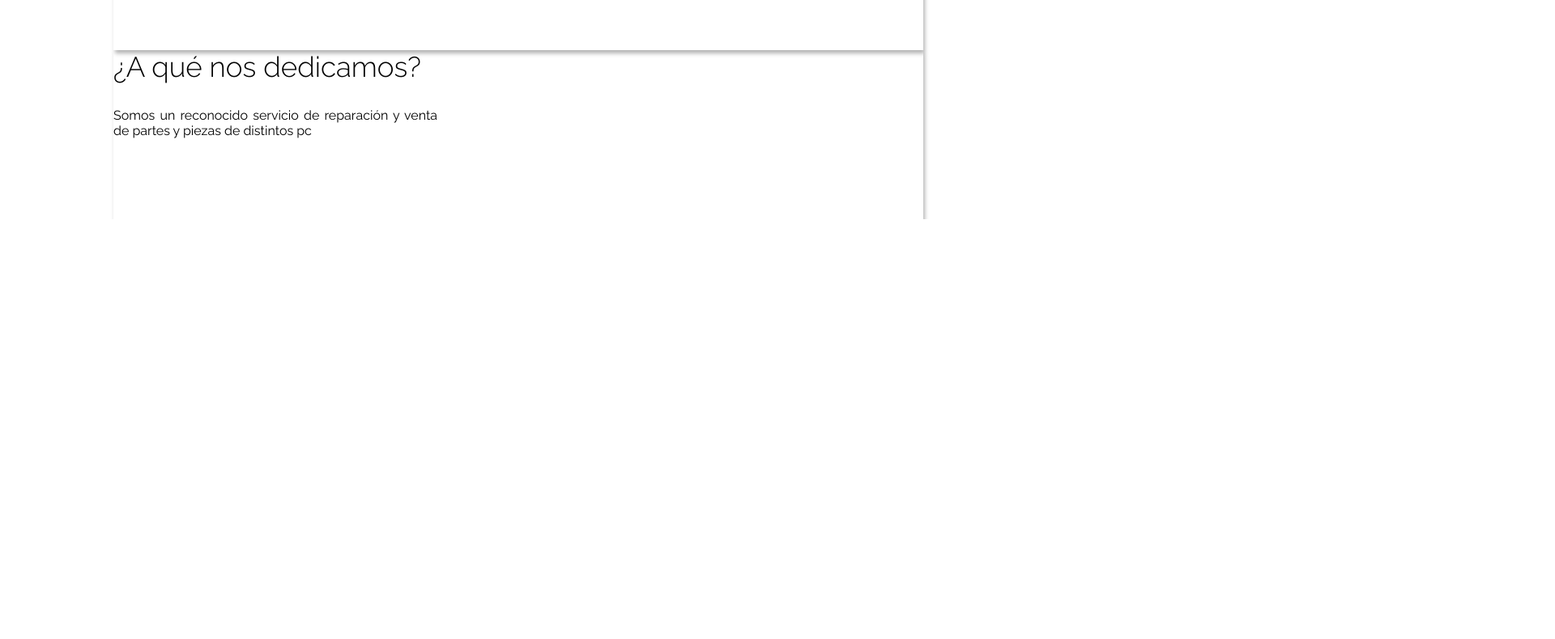
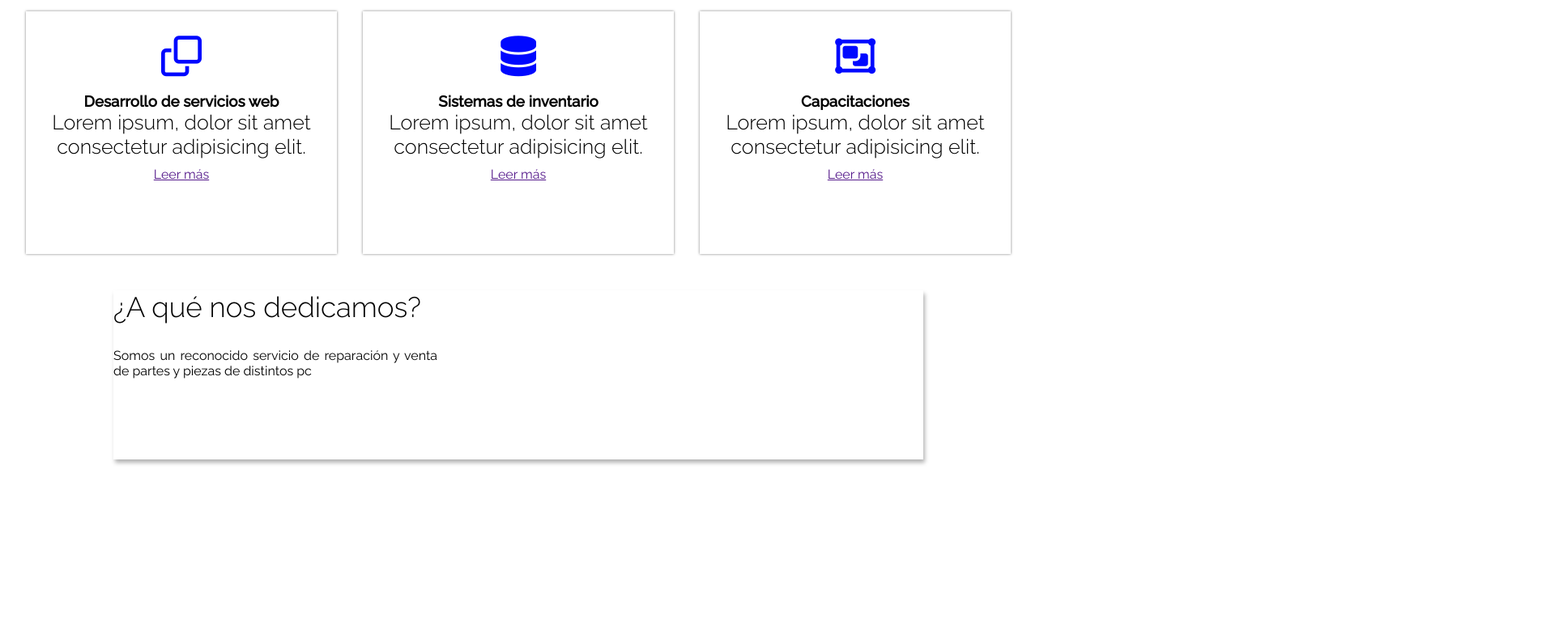
Before and after one commit to AlfonsoContreras05/DataUno, a plain HTML site: page index.html in a window 1280 px wide. Shown: the part 756-1546 px from the top of the page at 81% size, 1920 px wide, since content can reach past the window. Before the commit the page ends 1027 px from the top, so only its background shows below. Drawn offline with Linux system fonts and the light colour scheme.

Commit message:
Nuestros Servicios

```diff
--- a/Recursos/estilos.css
+++ b/Recursos/estilos.css
@@ -90,7 +90,7 @@ body{
     max-width: 1000px;
     overflow: hidden;
     overflow-x:hidden ;
-    margin: auto;
+    margin: 45px auto;
     padding: 0 0 80px 0;
     box-shadow: 2px 4px 5px rgba(0, 0, 0, .3);
     transform: translateX(400%);
@@ -139,6 +139,41 @@ body{
     text-align: justify;
     margin-bottom: 20px;
 }
+.content-cards {
+    display: flex;
+    width: 100%;
+    justify-content: space-evenly;
+    flex-wrap: wrap;
+
+}
+
+.card{
+    width: 30%;
+    text-align: center;
+    height: 300px;
+    box-shadow: 0 0 3px 0 rgba(0, 0, 0, .5);
+    transform: scale(1);
+    transition: transform 0.6s;
+}
+
+.card:hover{
+    box-shadow: 0 0 6px 0 rgba(0, 0, 0, .5);
+    transform: scale(1.03);
+    cursor: pointer;
+}
+
+.card i{
+    margin: 30px 0 20px 0;
+    color: #0008ff;
+    font-size: 50px;
+}
+
+.card p{
+    font-weight: 300;
+    font-size: 25px;
+    margin-bottom: 10px;
+}
+
 
 @media screen and (max-width:400px){
     .titulo,
--- a/index.html
+++ b/index.html
@@ -35,6 +35,31 @@
         </div>
     </section>
 
+    <section class="cards contenedor-servicios">
+        <h2 class="titulo">Nuestros servicios</h2>
+        <div class="content-cards">
+            <article class="card">
+                <i class="far fa-clone"></i>
+                <h3>Desarrollo de servicios web</h3>
+                <p>Lorem ipsum, dolor sit amet consectetur adipisicing elit.</p>
+                <a href="" class="cta">Leer más</a>
+            </article>
+            <article class="card">
+                <i class="fas fa-database"></i>
+                <h3>Sistemas de inventario</h3>
+                <p>Lorem ipsum, dolor sit amet consectetur adipisicing elit.</p>
+                <a href="" class="cta">Leer más</a>
+            </article>
+            <article class="card">
+                <i class="far fa-object-group"></i>
+                <h3>Capacitaciones</h3>
+                <p>Lorem ipsum, dolor sit amet consectetur adipisicing elit.</p>
+                <a href="" class="cta">Leer más</a>
+            </article>
+        </div>
+    </section>
+
+
     <section class="wave-contenedor website show">
         <!-- <img src="imagenes/zenoled.jpeg" alt=""> -->
         <div class="contenedor-textos-main">
```
